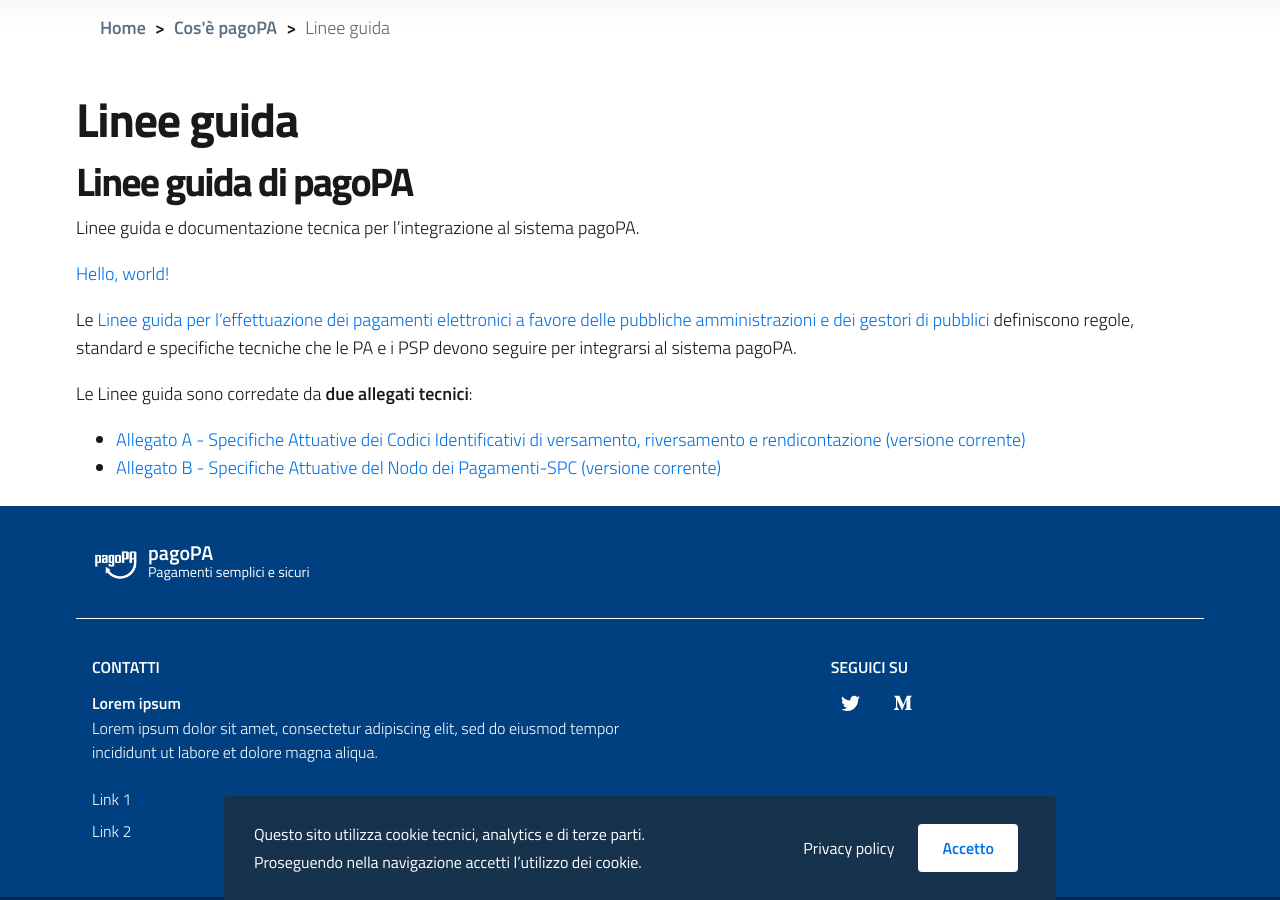
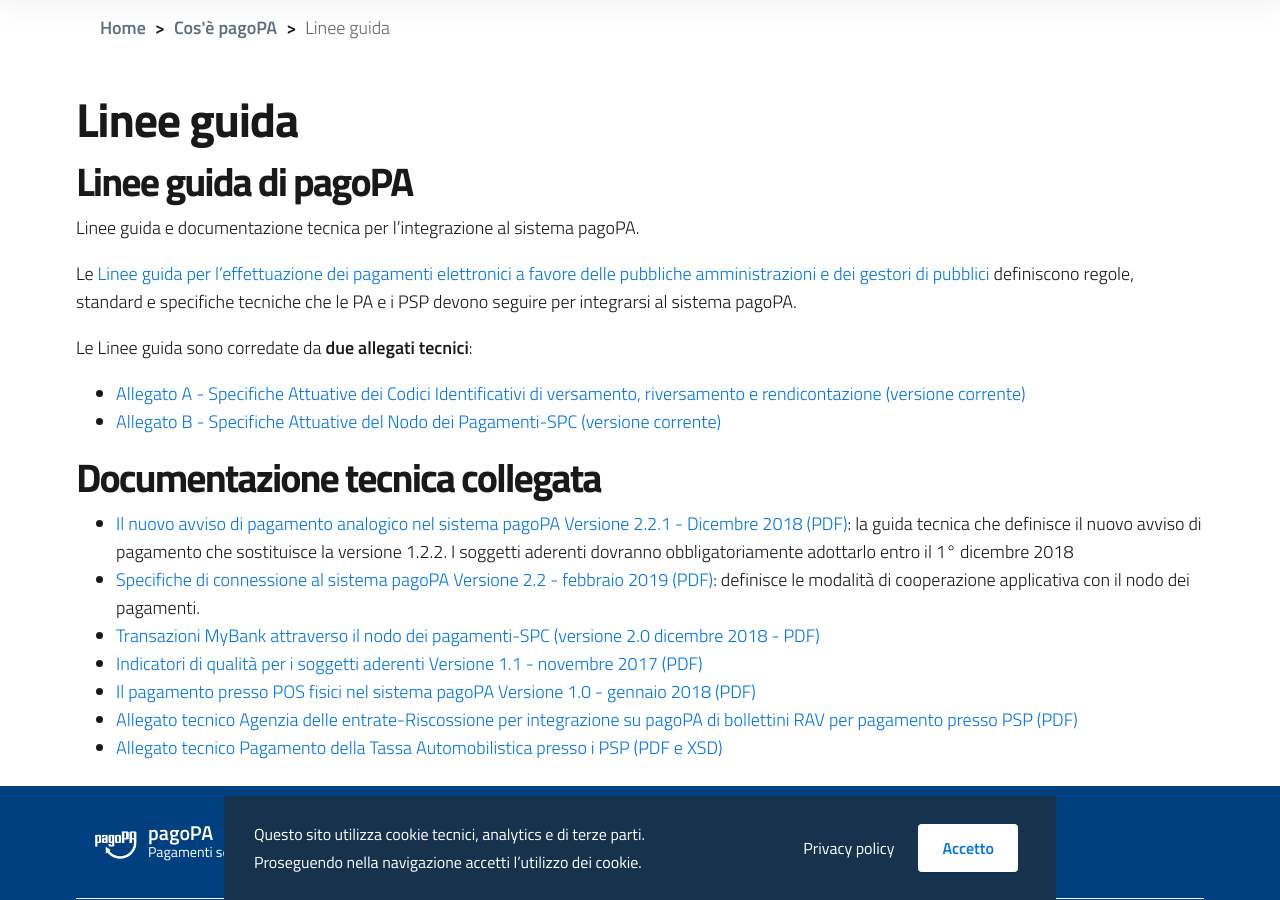
Before and after one commit to pagopa/site-pagopa.gov.it, a Jekyll site: the page built from it/cos-e-pago-pa-linee-guida.md, in a window 1280 px wide and 900 px high, scrolled down 291 px. Built offline with Jekyll 4.4.1, drawn with Linux system fonts in a browser that asks for light colours.

Commit message:
Update cos-e-pago-pa-linee-guida.md

```diff
--- a/it/cos-e-pago-pa-linee-guida.md
+++ b/it/cos-e-pago-pa-linee-guida.md
@@ -16,10 +16,17 @@
 
 Linee guida e documentazione tecnica per l'integrazione al sistema pagoPA.
 
-<a href="http://example.com/" target="_blank">Hello, world!</a>
-
 Le <a href="https://docs.italia.it/italia/pagopa/lg-pagopa-docs/it/stabile/" target="_blank">Linee guida per l’effettuazione dei pagamenti elettronici a favore delle pubbliche amministrazioni e dei gestori di pubblici</a> definiscono regole, standard e specifiche tecniche che le PA e i PSP devono seguire per integrarsi al sistema pagoPA.
 
 Le Linee guida sono corredate da **due allegati tecnici**:
 * [Allegato A - Specifiche Attuative dei Codici Identificativi di versamento, riversamento e rendicontazione (versione corrente)](https://docs.italia.it/italia/pagopa/pagopa-codici-docs/it/bozza/)
 * [Allegato B - Specifiche Attuative del Nodo dei Pagamenti-SPC (versione corrente)](https://docs.italia.it/italia/pagopa/pagopa-specifichepagamenti-docs/it/stabile/)
+
+## Documentazione tecnica collegata
+* [Il nuovo avviso di pagamento analogico nel sistema pagoPA Versione 2.2.1 - Dicembre 2018 (PDF)](https://github.com/italia/lg-pagopa-docs/blob/master/documentazione_tecnica_collegata/documentazione_collegata/guidatecnica_avvisoanalogico_v2.2.1_con_alleg.pdf): la guida tecnica che definisce il nuovo avviso di pagamento che sostituisce la versione 1.2.2. I soggetti aderenti dovranno obbligatoriamente adottarlo entro il 1° dicembre 2018
+* [Specifiche di connessione al sistema pagoPA Versione 2.2 - febbraio 2019 (PDF)](https://github.com/italia/lg-pagopa-docs/blob/master/documentazione_tecnica_collegata/documentazione_collegata/sistema_pagopa_-_specifiche_connessione_v2.2.pdf): definisce le modalità di cooperazione applicativa con il nodo dei pagamenti.
+* [Transazioni MyBank attraverso il nodo dei pagamenti-SPC (versione 2.0 dicembre 2018 - PDF)](https://github.com/italia/lg-pagopa-docs/blob/master/documentazione_tecnica_collegata/documentazione_collegata/specifiche_attuative_nodo_transazioni_mybank_v_2_rev.pdf)
+* [Indicatori di qualità per i soggetti aderenti Versione 1.1 - novembre 2017 (PDF)](https://github.com/italia/lg-pagopa-docs/blob/master/documentazione_tecnica_collegata/documentazione_collegata/sla_aderente_1_1.pdf)
+* [Il pagamento presso POS fisici nel sistema pagoPA Versione 1.0 - gennaio 2018 (PDF)](https://github.com/italia/lg-pagopa-docs/blob/master/documentazione_tecnica_collegata/documentazione_collegata/pagamentopressoposfisici_v_1_0.pdf)
+* [Allegato tecnico Agenzia delle entrate-Riscossione per integrazione su pagoPA di bollettini RAV per pagamento presso PSP (PDF)](https://github.com/italia/lg-pagopa-docs/blob/master/documentazione_tecnica_collegata/documentazione_collegata/agengiaentraterisc_rav_psp.pdf)
+* [Allegato tecnico Pagamento della Tassa Automobilistica presso i PSP (PDF e XSD)](https://github.com/italia/lg-pagopa-docs/blob/master/documentazione_tecnica_collegata/documentazione_collegata/bollo_auto_mod_4_0.zip)
```
